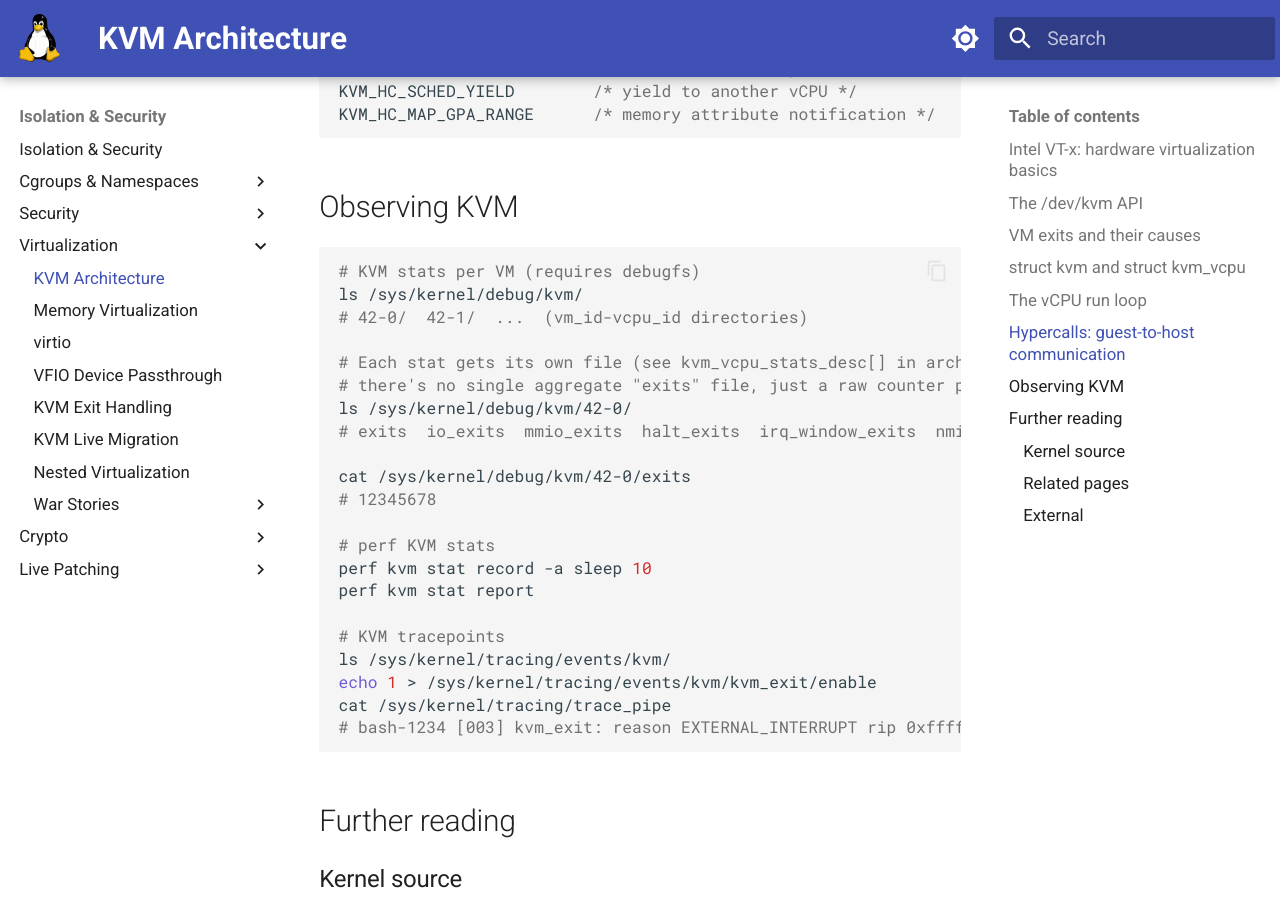
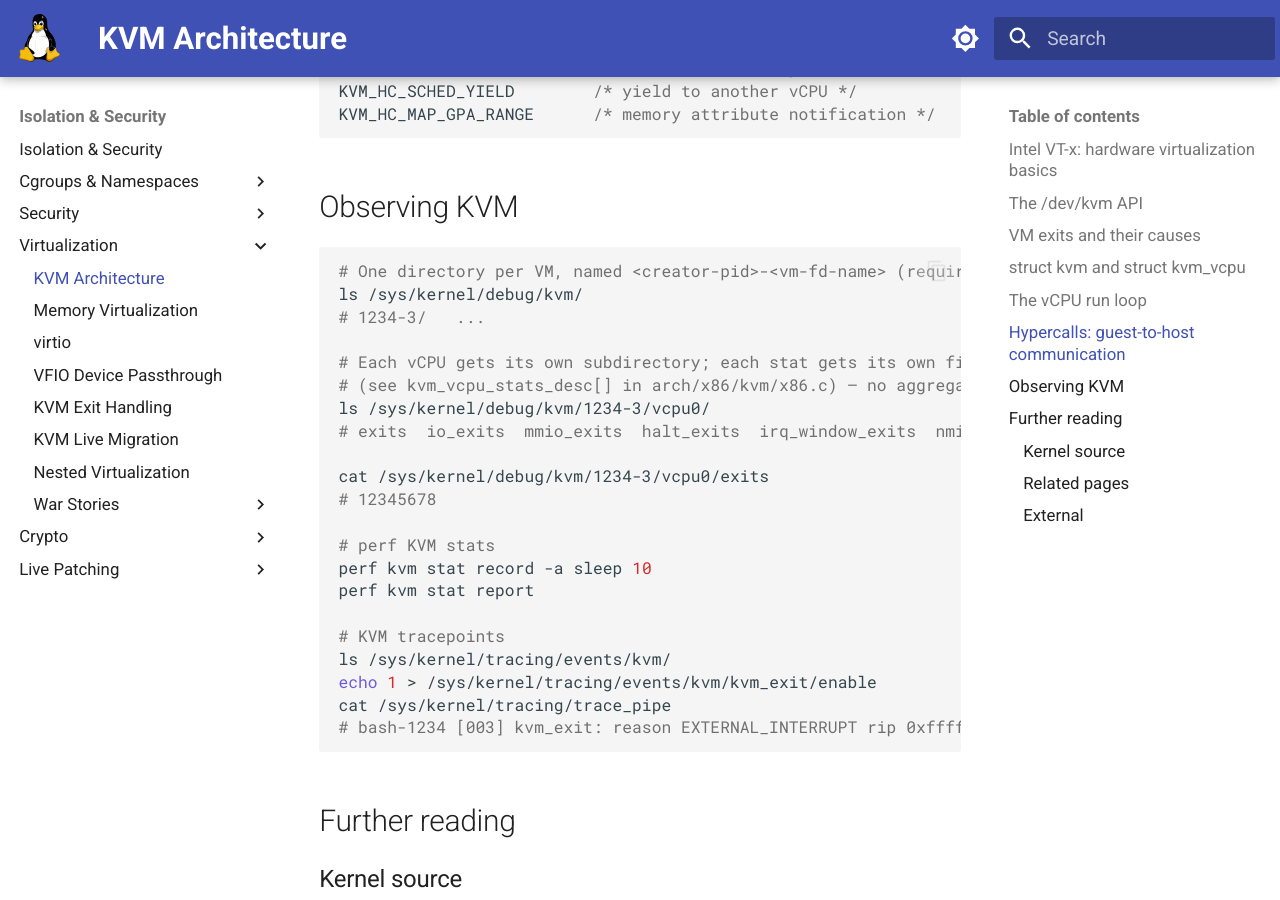
Before and after one commit to laveeshb/linux-kernel-internals, an MkDocs documentation site: the page built from docs/virtualization/kvm-arch.md, in a window 1280 px wide and 900 px high, scrolled down 5834 px. Built offline with MkDocs 1.6.1 and Material for MkDocs 9.7.7, drawn with Linux system fonts in a browser that asks for light colours.

Commit message:
fixup: correct debugfs directory hierarchy in the Observing KVM example
Found during a deep-review pass while fixing the sibling kvm-exits.md
page: the per-VM directory naming (kvm_create_vm_debugfs() in
virt/kvm/kvm_main.c) is <creator-pid>-<vm-fd-name>, not a flat
<vm_id>-<vcpu_id> scheme, and per-vCPU stat files live one level
deeper under a vcpuN/ subdirectory (kvm_create_vcpu_debugfs()), not
directly in the VM's directory.

````diff
--- a/docs/virtualization/kvm-arch.md
+++ b/docs/virtualization/kvm-arch.md
@@ -229,16 +229,16 @@ KVM_HC_MAP_GPA_RANGE      /* memory attribute notification */
 ## Observing KVM
 
 ```bash
-# KVM stats per VM (requires debugfs)
+# One directory per VM, named <creator-pid>-<vm-fd-name> (requires debugfs):
 ls /sys/kernel/debug/kvm/
-# 42-0/  42-1/  ...  (vm_id-vcpu_id directories)
+# 1234-3/   ...
 
-# Each stat gets its own file (see kvm_vcpu_stats_desc[] in arch/x86/kvm/x86.c) —
-# there's no single aggregate "exits" file, just a raw counter per file:
-ls /sys/kernel/debug/kvm/42-0/
+# Each vCPU gets its own subdirectory; each stat gets its own file inside it
+# (see kvm_vcpu_stats_desc[] in arch/x86/kvm/x86.c) — no aggregate "exits" file:
+ls /sys/kernel/debug/kvm/1234-3/vcpu0/
 # exits  io_exits  mmio_exits  halt_exits  irq_window_exits  nmi_window_exits  ...
 
-cat /sys/kernel/debug/kvm/42-0/exits
+cat /sys/kernel/debug/kvm/1234-3/vcpu0/exits
 # 12345678
 
 # perf KVM stats
````
